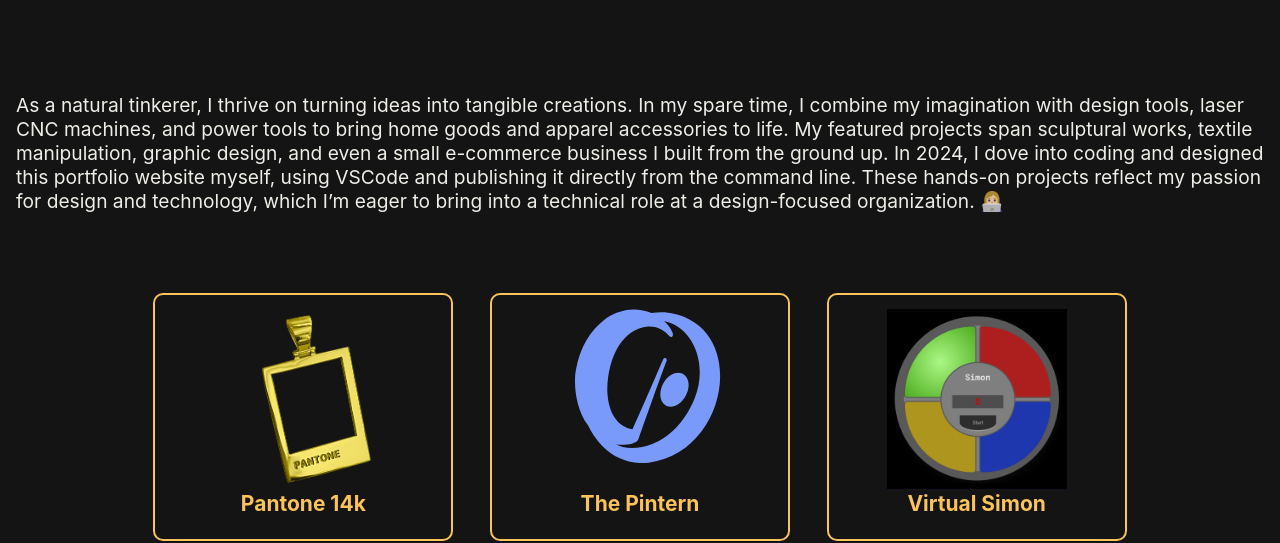
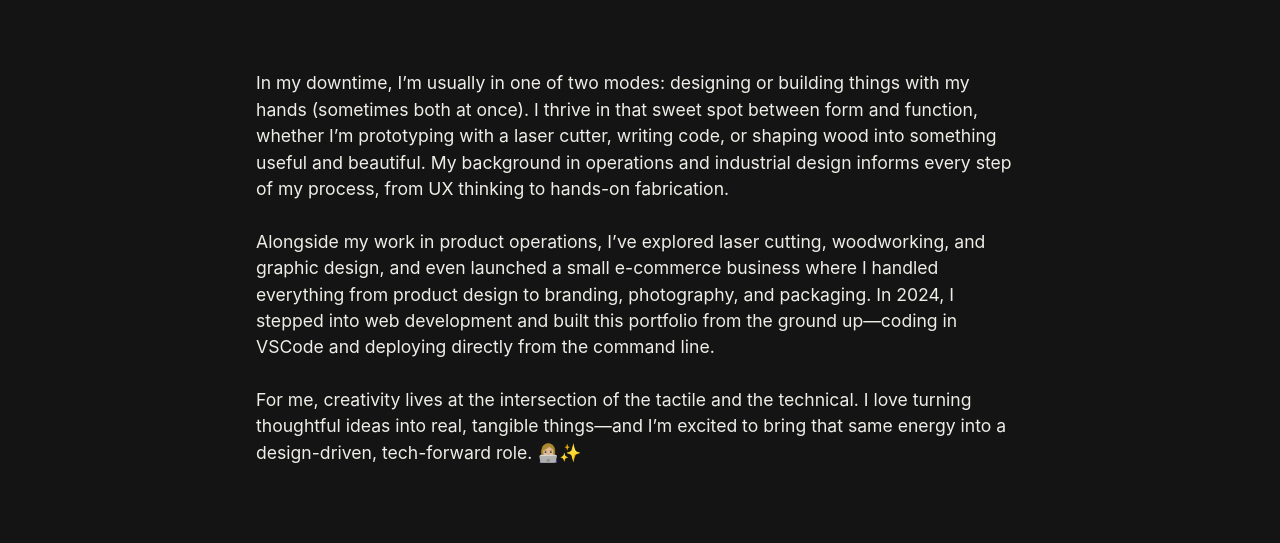
Before and after one commit to jessysiete/portfolio-jessysiete, a React (Vite) app: page /#hero in a window 1280 px wide. Shown: the part 964-1507 px from the top of the page. Built offline with nearby package versions, Linux system fonts and the light colour scheme; no server answers.

Commit message:
content update, section gaps resizing

```diff
--- a/src/pages/GitHubProfileSection/GitHubProfileSection.css
+++ b/src/pages/GitHubProfileSection/GitHubProfileSection.css
@@ -6,7 +6,7 @@
   place-content: center;
   margin-left: auto;
   margin-right: auto;
-  margin-top: 40px;
+  margin-top: 0px;
   margin-bottom: 0px;
   width: 94%;
   font-weight: bold;
@@ -36,7 +36,7 @@
 }
 
 
-.github-profile-page {
+.github-profile-pg {
   position: relative;
   display: flex;
   flex-direction: column;
@@ -45,13 +45,13 @@
   margin-right: auto;
   top: 0px;
   width: 100%;
-  height: 100%;
+  height: fit-content;
   overflow-y: 0px;
-  margin-top: 40px;
+  margin-top: 80px;
   padding: 8px 0px;
-  gap: 40px;
-  padding-top: 0px;
-  padding-bottom: 80px;
+  gap: 50px;
+  padding-top: 80px;
+  padding-bottom: 60px;
 
 }
 
@@ -271,7 +271,7 @@ margin-left: 1rem;
     grid-template-columns: 1fr 1fr;
   }
 
-  .github-profile-page {
+  .github-profile-pg {
     display: flex;
     flex-direction: column;
     justify-items: left;
@@ -279,12 +279,13 @@ margin-left: 1rem;
     justify-content: left;
     max-width: 1640px;
     display: grid;
-    margin-top: 60px;
+    margin-top: 80px;
     grid-template-columns: 1fr 1fr;
-    padding-bottom: 80px;
+    padding: 0px 2rem;
+    padding-bottom: 60px;
+    padding-top: 80px;
     margin-left: auto;
     margin-right: auto;
-    padding: 0px 2rem;
 
 
   }
--- a/src/pages/GitHubProfileSection/GitHubProfileSection.jsx
+++ b/src/pages/GitHubProfileSection/GitHubProfileSection.jsx
@@ -51,7 +51,7 @@ export default function GitHubProfile() {
 <span className="intro-text">  Brought to you via GitHub's API&nbsp;🚀
       </span></p>
       {/* Profile Section */}
-    <div className="github-profile-page">
+    <div className="github-profile-pg">
       <div className="gh-profile-main">
         <div className="gh-profile-header">
           <div className="gh-profile-avi-location">
--- a/src/pages/ProjectsPage/ProjectsPage.css
+++ b/src/pages/ProjectsPage/ProjectsPage.css
@@ -1,17 +1,3 @@
-.projects-page {
-  max-width: 100%;
-  height: fit-content;
-  padding: 1rem;
-  gap: 1rem;
-  margin-top: 40px;
-  padding-top: 20px;
-  padding-bottom: 80px;
-font-size: 1rem;
-align-items: center;
-font-size: 1.2rem;
-overflow-y: 0px;
-}
-
 .page-marker-projects {
   background-color: #4e6851;
   display: absolute;
@@ -23,6 +9,34 @@ overflow-y: 0px;
   right: 0px;
   z-index: 1000;
 }
+.projects-page {
+  max-width: 100%;
+  height: fit-content;
+  padding: 1rem;
+  gap: 1rem;
+  margin-top: 0px;
+  padding-top: 20px;
+  padding-bottom: 80px;
+font-size: 1rem;
+align-items: center;
+font-size: 1.2rem;
+overflow-y: 0px;
+}
+.projects-about {
+  position: relative;
+  margin-left: auto;
+  margin-right: auto;
+  display: flex;
+  flex-direction: column;
+  font-size: 1.1rem;
+  line-height: 1.5;
+  align-items: center;
+  gap: 1rem;
+  height: fit-content;
+  max-width: 800px;
+  padding: 0px 16px;
+}
+
 
 
 
--- a/src/pages/ProjectsPage/ProjectsPage.jsx
+++ b/src/pages/ProjectsPage/ProjectsPage.jsx
@@ -10,24 +10,33 @@ import GalleryCard from "../../components/ProjectCard/Gallery/GalleryCard";
 export default function ProjectsPage() {
   return (
     <>
-          <section id="projects">
+      <section id="projects">
+        <br />
+        <br />
+        <div className="projects-page">
+          {/* <div className="page-marker-projects"></div> */}
+          {/* <h1 className="heading">Personal Projects</h1> */}
+          <p className="projects-about">
+            In my downtime, I’m usually in one of two modes: designing or
+            building things with my hands (sometimes both at once). I thrive in
+            that sweet spot between form and function, whether I’m prototyping
+            with a laser cutter, writing code, or shaping wood into something
+            useful and beautiful. My background in operations and industrial
+            design informs every step of my process, from UX thinking to
+            hands-on fabrication.
             <br />
+            <br /> Alongside my work in product operations, I’ve explored laser
+            cutting, woodworking, and graphic design, and even launched a small
+            e-commerce business where I handled everything from product design
+            to branding, photography, and packaging. In 2024, I stepped into web
+            development and built this portfolio from the ground up—coding in
+            VSCode and deploying directly from the command line.
             <br />
-      <div className="projects-page">
-        {/* <div className="page-marker-projects"></div> */}
-          {/* <h1 className="heading">Personal Projects</h1> */}
-            As a natural tinkerer, I thrive on turning ideas into tangible
-            creations. In my spare time, I combine my imagination with design
-            tools, laser CNC machines, and power tools to bring home goods and
-            apparel accessories to life. My featured projects span sculptural
-            works, textile manipulation, graphic design, and even a small
-            e-commerce business I built from the ground up. In 2024, I dove into
-            coding and designed this portfolio website myself, using VSCode and
-            publishing it directly from the command line. These hands-on
-            projects reflect my passion for design and technology, which I’m
-            eager to bring into a technical role at a design-focused
-            organization. 👩🏼‍💻
-
+            <br /> For me, creativity lives at the intersection of the tactile
+            and the technical. I love turning thoughtful ideas into real,
+            tangible things—and I’m excited to bring that same energy into a
+            design-driven, tech-forward role. 👩🏼‍💻✨
+          </p>
           <section className="projects-grid">
             <div className="one">
               <PantoneCard />
@@ -46,7 +55,7 @@ export default function ProjectsPage() {
         <br />
         <br />
         <br />
-        </section>
+      </section>
     </>
   );
 }
```
